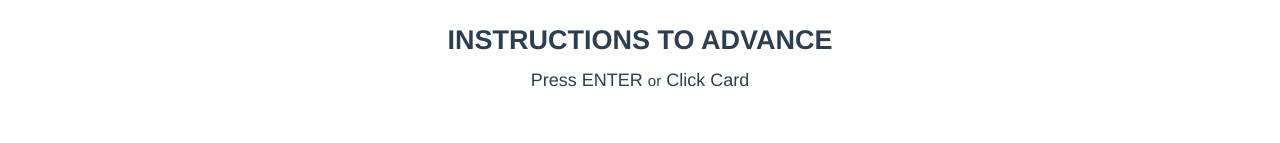
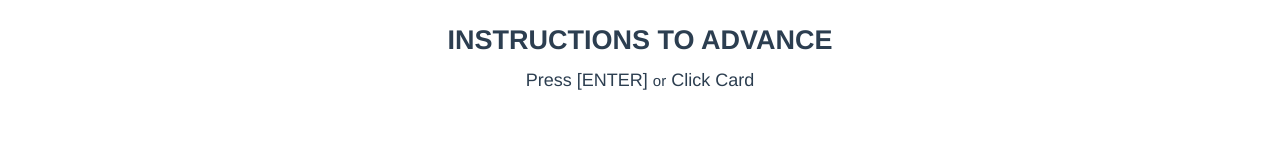
Before and after one commit to ajilityj/vue-flashcards, a Vue app: page / in a window 1280 px wide. Both pictures are taken after a click on the button "START". Shown: the part 144-287 px from the top of the page. Built offline with nearby package versions, Linux system fonts and the light colour scheme.

Commit message:
remove unneeded component

```diff
--- a/src/App.vue
+++ b/src/App.vue
@@ -9,8 +9,8 @@
     </h2>
     <ul>
       <li v-if="initialStart">Press [ENTER] <small>or</small> Click (START)</li>
-      <li v-if="cardsAdvancing">Press ENTER <small>or</small> Click Card</li>
-      <li v-if="cardsEnd">Press ENTER <small>or</small> Click (RESHUFFLE)</li>
+      <li v-if="cardsAdvancing">Press [ENTER] <small>or</small> Click Card</li>
+      <li v-if="cardsEnd">Press [ENTER] <small>or</small> Click (RESHUFFLE)</li>
     </ul>
 
     <button v-if="initialStart && !flashcardsLoaded">
```
